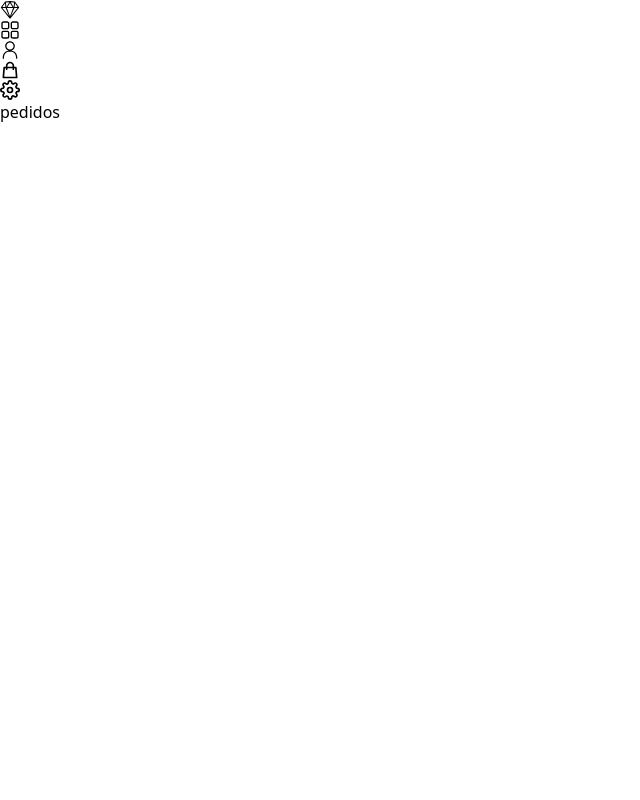
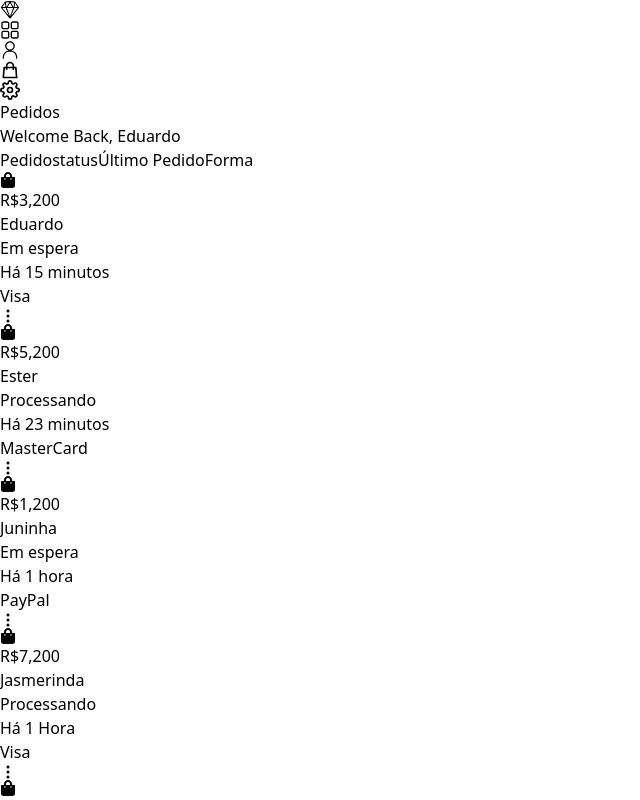
Before and after one commit to eduardomeloo/dash-nextjs, a Next.js app: page /pedidos in a window 1280 px wide. Shown: the top 800 px of the page, without its empty margins (0-640 px from the left). Built offline with nearby package versions, Linux system fonts and the light colour scheme.

Commit message:
Finalizado o componente de pedidos

```diff
--- a/pages/pedidos.jsx
+++ b/pages/pedidos.jsx
@@ -1,8 +1,52 @@
 import React from 'react'
-
+import { FaShoppingBag } from 'react-icons/fa'
+import { BsThreeDotsVertical } from 'react-icons/bs'
+import { data } from '../data/data.js'
 const pedidos = () => {
     return (
-        <div>pedidos</div>
+        <div className='bg-gray-100 min-h-screen'>
+            <div className='flex justify-between px-4 pt-4'>
+                <h2>Pedidos</h2>
+                <h2>Welcome Back, Eduardo</h2>
+            </div>
+            <div className='p-4'>
+                <div className='w-full m-auto p-4 border rounded-lg bg-white overflow-y-auto'>
+                    <div className='my-3 p-2 grid md:grid-cols-4 sm:grid-cols-3 grid-cols-2 items-center justify-between cursor-pointer'>
+                        <span>Pedido</span>
+                        <span className='sm:text-left text-right'>status</span>
+                        <span className='hidden md:grid'>Último Pedido</span>
+                        <span className='hidden sm:grid'>Forma</span>
+                    </div>
+                    <ul>
+                        {data.map((pedido, id) => (
+                            <li key={id} className='bg-gray-50 hover:bg-gray-100 rounded-lg my-3 p-2 grid md:grid-cols-4 sm:grid-cols-3 grid-cols-2 items-center justify-between cursor-pointer'>
+                                <div className='flex'>
+                                    <div className='bg-purple-100 p-3 rounded-lg'>
+                                        <FaShoppingBag className='text-purple-800' />
+                                    </div>
+                                    <div className='pl-4'>
+                                        <p className='text-gray-800 font-bold'>R${pedido.total.toLocaleString()}</p>
+                                        <p className='text-gray-800 text-sm'>{pedido.name.first}</p>
+                                    </div>
+                                </div>
+                                <p className='text-gray-600 sm:text-left text-right'>
+                                    <span className={
+                                        pedido.status == 'Processando' ? 'bg-green-200 p-2 rounded-lg' :
+                                        pedido.status == 'Finalizado' ? 'bg-blue-200 p-2 rounded-lg' :
+                                        'bg-yellow-200 p-2 rounded-lg'
+                                    }>{pedido.status}</span>
+                                </p>
+                                <p className='hidden md:flex'>{pedido.date}</p>
+                                <div className='sm:flex hidden justify-between items-center'>
+                                    <p>{pedido.method}</p>
+                                    <BsThreeDotsVertical />
+                                </div>
+                            </li>
+                        ))}
+                    </ul>
+                </div>
+            </div>
+        </div>
     )
 }
 
```
